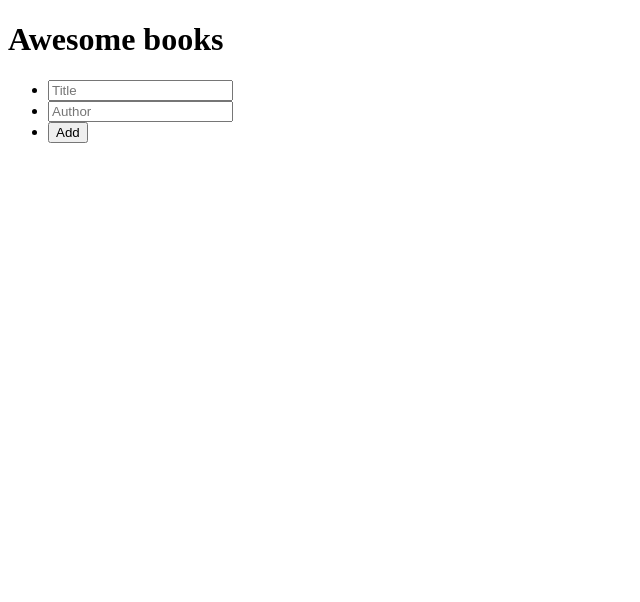
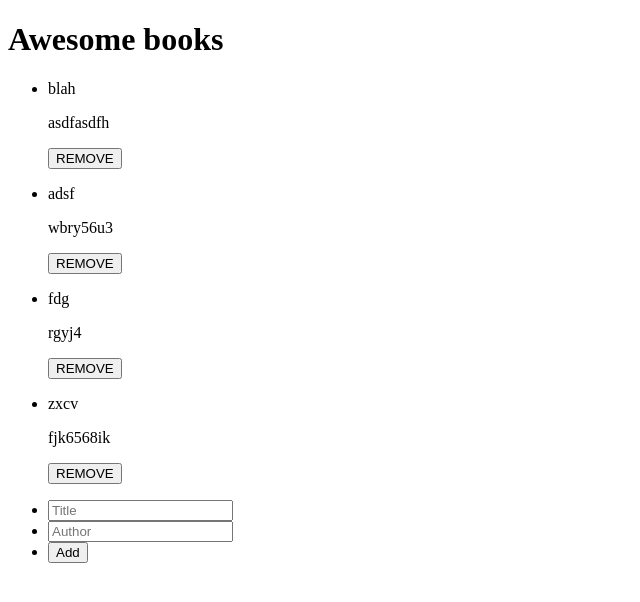
Before and after one commit to MeqdamAlqudah/Awesome-books, a website: page index.html in a window 1280 px wide. Shown: the whole page, without its empty margins (0-640 px from the left). Drawn offline with Linux system fonts and the light colour scheme.

Commit message:
Implement displaying list of books

```diff
--- a/index.html
+++ b/index.html
@@ -8,7 +8,7 @@
   </head>
   <body>
     <h1>Awesome books</h1>
-    <ul></ul>
+    <ul id="book-list"></ul>
     <ul>
       <li>
         <input type="text" name="title" id="title" placeholder="Title" />
@@ -17,9 +17,9 @@
         <input type="text" name="author" id="author" placeholder="Author" />
       </li>
       <li>
-        <button type="button">Add</button>
+        <button id="add-button" type="button">Add</button>
       </li>
     </ul>
-    <script src="index.js"></script>
+    <script src="./js/index.js"></script>
   </body>
 </html>
--- a/index.js
+++ /dev/null
@@ -1,14 +0,0 @@
-// Function to Define an Object
-function Book(title, author) {
-  this.title = title;
-  this.author = author;
-}
-// Function to add a book
-function Add(arr, title, author) {
-  arr = arr.append(Book(title, author));
-  return arr;
-}
-// Function to remove a book
-function Remove(arr, title, author) {
-  arr = arr.filter();
-}
--- /dev/null
+++ b/js/index.js
@@ -0,0 +1,52 @@
+
+let books = [];
+
+function Book(title, author) {
+  this.title = title;
+  this.author = author;
+}
+// Function to add a book
+function addBook(title, author) {
+  books.push(new Book(title, author));
+}
+// Function to remove a book
+// function removeBook(title, author) {
+//   books = books.filter(book => !(book.title == title && book.author == author));
+// }
+
+function removeBook(book) {
+  books = books.filter(bookEl => bookEl != book);
+}
+
+addBook('blah', 'asdfasdfh');
+addBook('adsf', 'wbry56u3');
+addBook('fdg', 'rgyj4');
+addBook('zxcv', 'fjk6568ik');
+
+console.log(books);
+
+
+
+const titleElement = document.querySelector('#title');
+const title = titleElement.value;
+const authorElement = document.querySelector('#author');
+const author = authorElement.value;
+const bookList = document.querySelector('#book-list');
+
+for (let book of books) {
+  const li = document.createElement("li");
+  const titleP = document.createElement("p");
+  titleP.innerText = book.title;
+  const authorP = document.createElement("p");
+  authorP.innerText = book.author;
+  const removeButton = document.createElement("button");
+  removeButton.innerText = 'REMOVE';
+  removeButton.addEventListener("click", () => {
+    removeBook(book);
+    li.remove();
+  });
+  li.appendChild(titleP);
+  li.appendChild(authorP);
+  li.appendChild(removeButton);
+  bookList.appendChild(li);
+}
```
